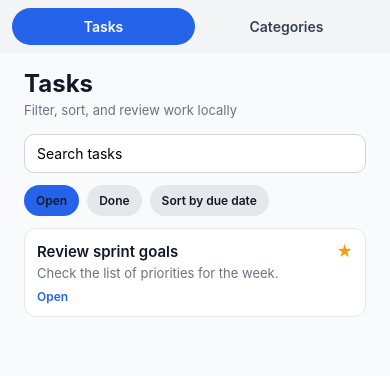
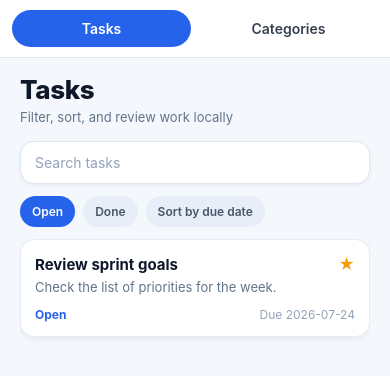
Before and after one commit to Rejaul-arim-shohag/mobile-app-offline-storage-sync, a React Native app: screen / in a window 390 px wide. Shown: the top 376 px of the page. Built offline with nearby package versions, Linux system fonts and the light colour scheme.

Commit message:
feat: add modular task manager UI structure

```diff
--- a/src/components/common/ScreenContainer.tsx
+++ b/src/components/common/ScreenContainer.tsx
@@ -1,6 +1,5 @@
 import React from 'react';
 import {StyleSheet, View, ViewStyle} from 'react-native';
-import {colors} from '../../theme/colors';
 
 type ScreenContainerProps = {
   children: React.ReactNode;
@@ -14,8 +13,10 @@ const ScreenContainer = ({children, style}: ScreenContainerProps) => {
 const styles = StyleSheet.create({
   container: {
     flex: 1,
-    backgroundColor: colors.background,
-    padding: 24,
+    backgroundColor: '#f4f7fb',
+    paddingHorizontal: 20,
+    paddingTop: 18,
+    paddingBottom: 24,
   },
 });
 
--- a/src/features/categories/screens/CategoriesScreen.tsx
+++ b/src/features/categories/screens/CategoriesScreen.tsx
@@ -1,17 +1,46 @@
-import React from 'react';
-import {StyleSheet, Text, View} from 'react-native';
+import React, {useState} from 'react';
+import {StyleSheet, Text, TextInput, TouchableOpacity, View} from 'react-native';
 import ScreenContainer from '../../../components/common/ScreenContainer';
 import ScreenHeader from '../../../shared/components/ScreenHeader';
 
+const initialCategories = ['Work', 'Personal', 'Health'];
+
 const CategoriesScreen = () => {
+  const [categories, setCategories] = useState(initialCategories);
+  const [name, setName] = useState('');
+
+  const addCategory = () => {
+    if (!name.trim()) {
+      return;
+    }
+
+    setCategories(prev => [...prev, name.trim()]);
+    setName('');
+  };
+
   return (
     <ScreenContainer style={styles.screen}>
       <ScreenHeader title="Categories" subtitle="Add and review task buckets" />
 
+      <View style={styles.inputRow}>
+        <TextInput
+          style={styles.input}
+          placeholder="New category"
+          value={name}
+          onChangeText={setName}
+          placeholderTextColor="#94a3b8"
+        />
+        <TouchableOpacity style={styles.addButton} onPress={addCategory}>
+          <Text style={styles.addButtonText}>Add</Text>
+        </TouchableOpacity>
+      </View>
+
       <View style={styles.card}>
-        <Text style={styles.text}>Work</Text>
-        <Text style={styles.text}>Personal</Text>
-        <Text style={styles.text}>Health</Text>
+        {categories.map(category => (
+          <View key={category} style={styles.categoryItem}>
+            <Text style={styles.text}>{category}</Text>
+          </View>
+        ))}
       </View>
     </ScreenContainer>
   );
@@ -21,13 +50,47 @@ const styles = StyleSheet.create({
   screen: {
     paddingTop: 16,
   },
+  inputRow: {
+    flexDirection: 'row',
+    gap: 10,
+    marginBottom: 12,
+  },
+  input: {
+    backgroundColor: '#fff',
+    borderColor: '#dfe7f1',
+    borderRadius: 12,
+    borderWidth: 1,
+    flex: 1,
+    paddingHorizontal: 12,
+    paddingVertical: 10,
+  },
+  addButton: {
+    backgroundColor: '#2563eb',
+    borderRadius: 10,
+    paddingHorizontal: 14,
+    paddingVertical: 10,
+  },
+  addButtonText: {
+    color: '#fff',
+    fontWeight: '600',
+  },
   card: {
     backgroundColor: '#fff',
-    borderColor: '#e5e7eb',
-    borderRadius: 12,
+    borderColor: '#e5ebf5',
+    borderRadius: 16,
     borderWidth: 1,
     gap: 10,
     padding: 16,
+    shadowColor: '#000',
+    shadowOffset: {width: 0, height: 2},
+    shadowOpacity: 0.05,
+    shadowRadius: 6,
+    elevation: 1,
+  },
+  categoryItem: {
+    borderBottomColor: '#f3f4f6',
+    borderBottomWidth: 1,
+    paddingBottom: 8,
   },
   text: {
     color: '#111827',
--- /dev/null
+++ b/src/features/tasks/screens/TaskDetailScreen.tsx
@@ -0,0 +1,148 @@
+import React, {useState} from 'react';
+import {StyleSheet, Switch, Text, TextInput, TouchableOpacity, View} from 'react-native';
+import ScreenContainer from '../../../components/common/ScreenContainer';
+import ScreenHeader from '../../../shared/components/ScreenHeader';
+import {Task} from '../types/task';
+
+type TaskDetailScreenProps = {
+  task: Task;
+  onBack?: () => void;
+};
+
+const TaskDetailScreen = ({task, onBack}: TaskDetailScreenProps) => {
+  const [isStarred, setIsStarred] = useState(task.starred);
+  const [completed, setCompleted] = useState(task.completed);
+
+  return (
+    <ScreenContainer style={styles.screen}>
+      <TouchableOpacity onPress={onBack} style={styles.backButton}>
+        <Text style={styles.backText}>← Back</Text>
+      </TouchableOpacity>
+
+      <ScreenHeader title={task.title} subtitle="Task details" />
+
+      <View style={styles.card}>
+        <View style={styles.cardHeader}>
+          <Text style={styles.cardEyebrow}>Details</Text>
+          <Text style={styles.cardBadge}>{completed ? 'Completed' : 'In progress'}</Text>
+        </View>
+
+        <Text style={styles.label}>Title</Text>
+        <TextInput style={styles.input} value={task.title} />
+
+        <Text style={styles.label}>Description</Text>
+        <TextInput style={styles.input} value={task.description} multiline />
+
+        <View style={styles.row}>
+          <Text style={styles.rowLabel}>Completed</Text>
+          <Switch value={completed} onValueChange={setCompleted} />
+        </View>
+
+        <View style={styles.row}>
+          <Text style={styles.rowLabel}>Starred locally</Text>
+          <Switch value={isStarred} onValueChange={setIsStarred} />
+        </View>
+
+        <View style={styles.actions}>
+          <TouchableOpacity style={styles.primaryButton}>
+            <Text style={styles.primaryText}>Save</Text>
+          </TouchableOpacity>
+          <TouchableOpacity style={styles.secondaryButton}>
+            <Text style={styles.secondaryText}>Delete</Text>
+          </TouchableOpacity>
+        </View>
+      </View>
+    </ScreenContainer>
+  );
+};
+
+const styles = StyleSheet.create({
+  screen: {
+    paddingTop: 16,
+  },
+  backButton: {
+    marginBottom: 8,
+  },
+  backText: {
+    color: '#2563eb',
+    fontWeight: '600',
+  },
+  card: {
+    backgroundColor: '#fff',
+    borderColor: '#e5ebf5',
+    borderRadius: 16,
+    borderWidth: 1,
+    gap: 10,
+    padding: 16,
+    shadowColor: '#000',
+    shadowOffset: {width: 0, height: 2},
+    shadowOpacity: 0.06,
+    shadowRadius: 8,
+    elevation: 2,
+  },
+  cardHeader: {
+    flexDirection: 'row',
+    justifyContent: 'space-between',
+    marginBottom: 4,
+  },
+  cardEyebrow: {
+    color: '#64748b',
+    fontSize: 12,
+    fontWeight: '700',
+    textTransform: 'uppercase',
+  },
+  cardBadge: {
+    color: '#2563eb',
+    fontSize: 12,
+    fontWeight: '700',
+  },
+  label: {
+    color: '#111827',
+    fontSize: 13,
+    fontWeight: '600',
+  },
+  input: {
+    backgroundColor: '#f8fafc',
+    borderColor: '#dfe7f1',
+    borderRadius: 12,
+    borderWidth: 1,
+    padding: 10,
+  },
+  row: {
+    alignItems: 'center',
+    flexDirection: 'row',
+    justifyContent: 'space-between',
+  },
+  rowLabel: {
+    color: '#111827',
+    fontSize: 14,
+    fontWeight: '600',
+  },
+  actions: {
+    flexDirection: 'row',
+    gap: 10,
+    marginTop: 8,
+  },
+  primaryButton: {
+    backgroundColor: '#2563eb',
+    borderRadius: 10,
+    paddingHorizontal: 14,
+    paddingVertical: 10,
+  },
+  primaryText: {
+    color: '#fff',
+    fontWeight: '600',
+  },
+  secondaryButton: {
+    backgroundColor: '#fee2e2',
+    borderRadius: 10,
+    paddingHorizontal: 14,
+    paddingVertical: 10,
+  },
+  secondaryText: {
+    color: '#b91c1c',
+    fontWeight: '600',
+  },
+});
+
+export default TaskDetailScreen;
--- a/src/features/tasks/screens/TaskListScreen.tsx
+++ b/src/features/tasks/screens/TaskListScreen.tsx
@@ -35,7 +35,11 @@ const sampleTasks: Task[] = [
   },
 ];
 
-const TaskListScreen = () => {
+type TaskListScreenProps = {
+  onSelectTask?: (task: Task) => void;
+};
+
+const TaskListScreen = ({onSelectTask}: TaskListScreenProps) => {
   const [search, setSearch] = useState('');
   const [status, setStatus] = useState<'open' | 'done' | undefined>('open');
   const [sortBy, setSortBy] = useState<'dueDate' | 'createdAt'>('createdAt');
@@ -55,37 +59,44 @@ const TaskListScreen = () => {
     <ScreenContainer style={styles.screen}>
       <ScreenHeader title="Tasks" subtitle="Filter, sort, and review work locally" />
 
+      <View style={styles.searchWrap}>
         <TextInput
           style={styles.input}
           placeholder="Search tasks"
           value={search}
           onChangeText={setSearch}
+          placeholderTextColor="#94a3b8"
         />
+      </View>
 
       <View style={styles.controls}>
         <TouchableOpacity
           style={[styles.pill, status === 'open' && styles.pillActive]}
           onPress={() => setStatus(status === 'open' ? undefined : 'open')}>
-          <Text style={styles.pillText}>Open</Text>
+          <Text style={[styles.pillText, status === 'open' && styles.pillTextActive]}>Open</Text>
         </TouchableOpacity>
 
         <TouchableOpacity
           style={[styles.pill, status === 'done' && styles.pillActive]}
           onPress={() => setStatus(status === 'done' ? undefined : 'done')}>
-          <Text style={styles.pillText}>Done</Text>
+          <Text style={[styles.pillText, status === 'done' && styles.pillTextActive]}>Done</Text>
         </TouchableOpacity>
 
         <TouchableOpacity
           style={[styles.pill, sortBy === 'dueDate' && styles.pillActive]}
           onPress={() => setSortBy(sortBy === 'dueDate' ? 'createdAt' : 'dueDate')}>
-          <Text style={styles.pillText}>Sort by due date</Text>
+          <Text style={[styles.pillText, sortBy === 'dueDate' && styles.pillTextActive]}>Sort by due date</Text>
         </TouchableOpacity>
       </View>
 
       <FlatList
         data={visibleTasks}
         keyExtractor={item => item.id}
-        renderItem={({item}) => <TaskRow task={item} />}
+        renderItem={({item}) => (
+          <TouchableOpacity onPress={() => onSelectTask?.(item)}>
+            <TaskRow task={item} />
+          </TouchableOpacity>
+        )}
         contentContainerStyle={styles.listContent}
       />
     </ScreenContainer>
@@ -100,7 +111,10 @@ const TaskRow = ({task}: {task: Task}) => {
         {task.starred ? <Text style={styles.star}>★</Text> : null}
       </View>
       <Text style={styles.taskDescription}>{task.description}</Text>
+      <View style={styles.taskFooter}>
         <Text style={styles.taskStatus}>{task.completed ? 'Done' : 'Open'}</Text>
+        <Text style={styles.taskDue}>Due {task.dueDate ?? 'soon'}</Text>
+      </View>
     </View>
   );
 };
@@ -109,14 +123,21 @@ const styles = StyleSheet.create({
   screen: {
     paddingTop: 16,
   },
+  searchWrap: {
+    marginBottom: 12,
+  },
   input: {
     backgroundColor: '#fff',
-    borderColor: '#d1d5db',
-    borderRadius: 10,
+    borderColor: '#dfe7f1',
+    borderRadius: 14,
     borderWidth: 1,
-    marginBottom: 12,
-    paddingHorizontal: 12,
-    paddingVertical: 10,
+    paddingHorizontal: 14,
+    paddingVertical: 12,
+    shadowColor: '#000',
+    shadowOffset: {width: 0, height: 1},
+    shadowOpacity: 0.06,
+    shadowRadius: 4,
+    elevation: 1,
   },
   controls: {
     flexDirection: 'row',
@@ -125,7 +146,7 @@ const styles = StyleSheet.create({
     marginBottom: 12,
   },
   pill: {
-    backgroundColor: '#e5e7eb',
+    backgroundColor: '#e8eef8',
     borderRadius: 999,
     paddingHorizontal: 12,
     paddingVertical: 8,
@@ -134,9 +155,12 @@ const styles = StyleSheet.create({
     backgroundColor: '#2563eb',
   },
   pillText: {
-    color: '#111827',
+    color: '#475569',
     fontSize: 12,
     fontWeight: '600',
+  },
+  pillTextActive: {
+    color: '#fff',
   },
   listContent: {
     gap: 8,
@@ -144,10 +168,15 @@ const styles = StyleSheet.create({
   },
   taskCard: {
     backgroundColor: '#fff',
-    borderColor: '#e5e7eb',
-    borderRadius: 12,
+    borderColor: '#e5ebf5',
+    borderRadius: 14,
     borderWidth: 1,
-    padding: 12,
+    padding: 14,
+    shadowColor: '#000',
+    shadowOffset: {width: 0, height: 2},
+    shadowOpacity: 0.06,
+    shadowRadius: 6,
+    elevation: 2,
   },
   taskMeta: {
     alignItems: 'center',
@@ -155,20 +184,30 @@ const styles = StyleSheet.create({
     justifyContent: 'space-between',
   },
   taskTitle: {
-    color: '#111827',
+    color: '#0f172a',
     fontSize: 15,
-    fontWeight: '600',
+    fontWeight: '700',
   },
   taskDescription: {
-    color: '#6b7280',
+    color: '#64748b',
     fontSize: 13,
     marginTop: 4,
+    lineHeight: 19,
+  },
+  taskFooter: {
+    alignItems: 'center',
+    flexDirection: 'row',
+    justifyContent: 'space-between',
+    marginTop: 10,
   },
   taskStatus: {
     color: '#2563eb',
     fontSize: 12,
-    fontWeight: '600',
-    marginTop: 8,
+    fontWeight: '700',
+  },
+  taskDue: {
+    color: '#94a3b8',
+    fontSize: 12,
   },
   star: {
     color: '#f59e0b',
--- a/src/navigation/AppNavigator.tsx
+++ b/src/navigation/AppNavigator.tsx
@@ -1,17 +1,23 @@
 import React, {useState} from 'react';
 import {StyleSheet, Text, TouchableOpacity, View} from 'react-native';
 import CategoriesScreen from '../features/categories/screens/CategoriesScreen';
+import TaskDetailScreen from '../features/tasks/screens/TaskDetailScreen';
 import TaskListScreen from '../features/tasks/screens/TaskListScreen';
+import {Task} from '../features/tasks/types/task';
 
 const AppNavigator = () => {
   const [activeTab, setActiveTab] = useState<'tasks' | 'categories'>('tasks');
+  const [selectedTask, setSelectedTask] = useState<Task | null>(null);
 
   return (
     <View style={styles.container}>
       <View style={styles.tabBar}>
         <TouchableOpacity
           style={[styles.tab, activeTab === 'tasks' && styles.activeTab]}
-          onPress={() => setActiveTab('tasks')}>
+          onPress={() => {
+            setActiveTab('tasks');
+            setSelectedTask(null);
+          }}>
           <Text style={[styles.tabText, activeTab === 'tasks' && styles.activeTabText]}>Tasks</Text>
         </TouchableOpacity>
         <TouchableOpacity
@@ -21,7 +27,13 @@ const AppNavigator = () => {
         </TouchableOpacity>
       </View>
 
-      {activeTab === 'tasks' ? <TaskListScreen /> : <CategoriesScreen />}
+      {activeTab === 'categories' ? (
+        <CategoriesScreen />
+      ) : selectedTask ? (
+        <TaskDetailScreen task={selectedTask} onBack={() => setSelectedTask(null)} />
+      ) : (
+        <TaskListScreen onSelectTask={setSelectedTask} />
+      )}
     </View>
   );
 };
@@ -32,9 +44,12 @@ const styles = StyleSheet.create({
   },
   tabBar: {
     flexDirection: 'row',
-    backgroundColor: '#f3f4f6',
+    backgroundColor: '#ffffff',
+    borderBottomColor: '#e2e8f0',
+    borderBottomWidth: 1,
     paddingHorizontal: 12,
-    paddingVertical: 8,
+    paddingVertical: 10,
+    gap: 8,
   },
   tab: {
     flex: 1,
--- a/src/shared/components/ScreenHeader.tsx
+++ b/src/shared/components/ScreenHeader.tsx
@@ -20,12 +20,13 @@ const styles = StyleSheet.create({
     marginBottom: 16,
   },
   title: {
-    color: '#111827',
-    fontSize: 24,
-    fontWeight: '700',
+    color: '#0f172a',
+    fontSize: 26,
+    fontWeight: '800',
+    letterSpacing: -0.4,
   },
   subtitle: {
-    color: '#6b7280',
+    color: '#64748b',
     fontSize: 13,
     marginTop: 4,
   },
```
Lines whose indentation alone changed are shown as unchanged.
